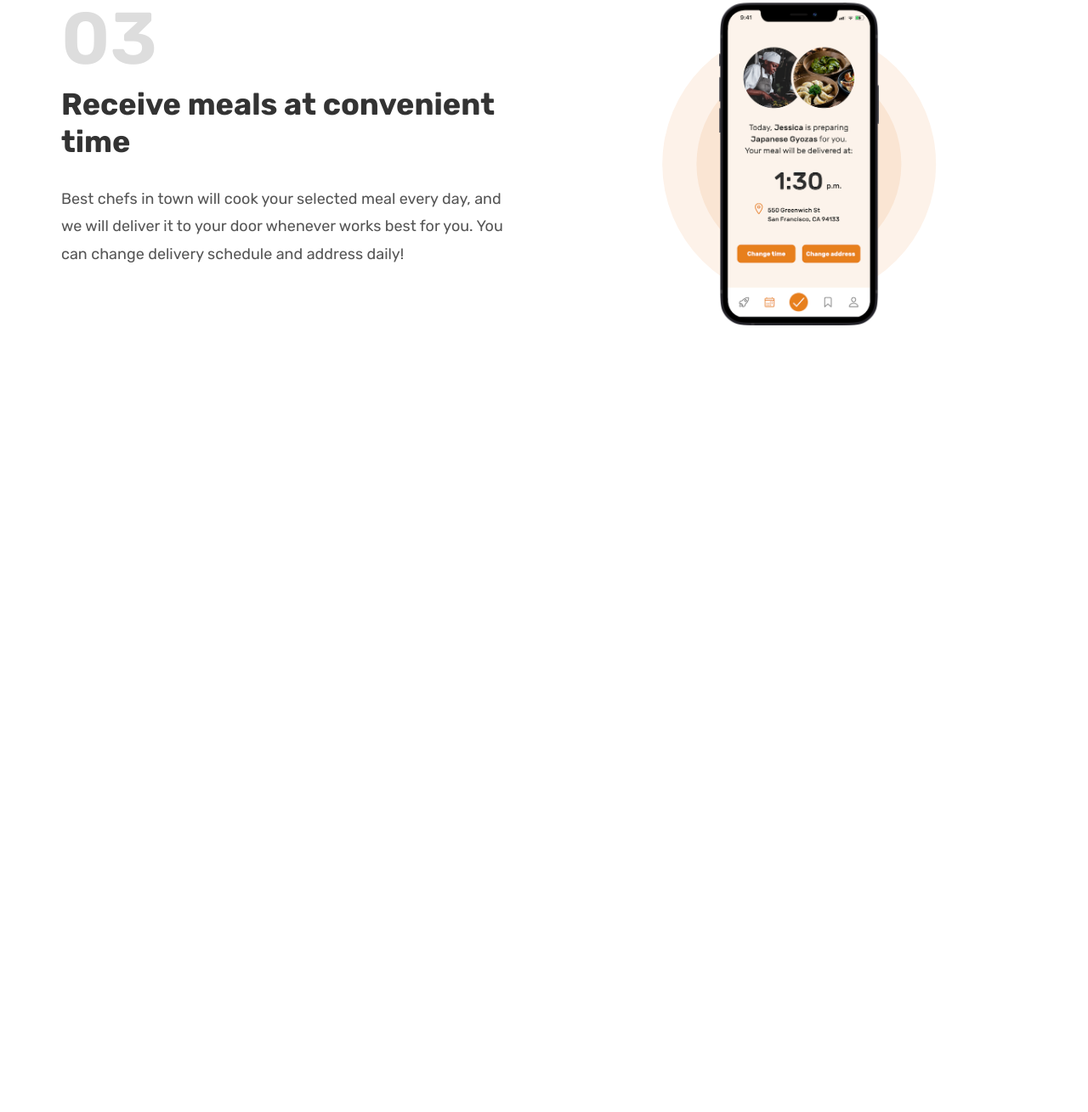
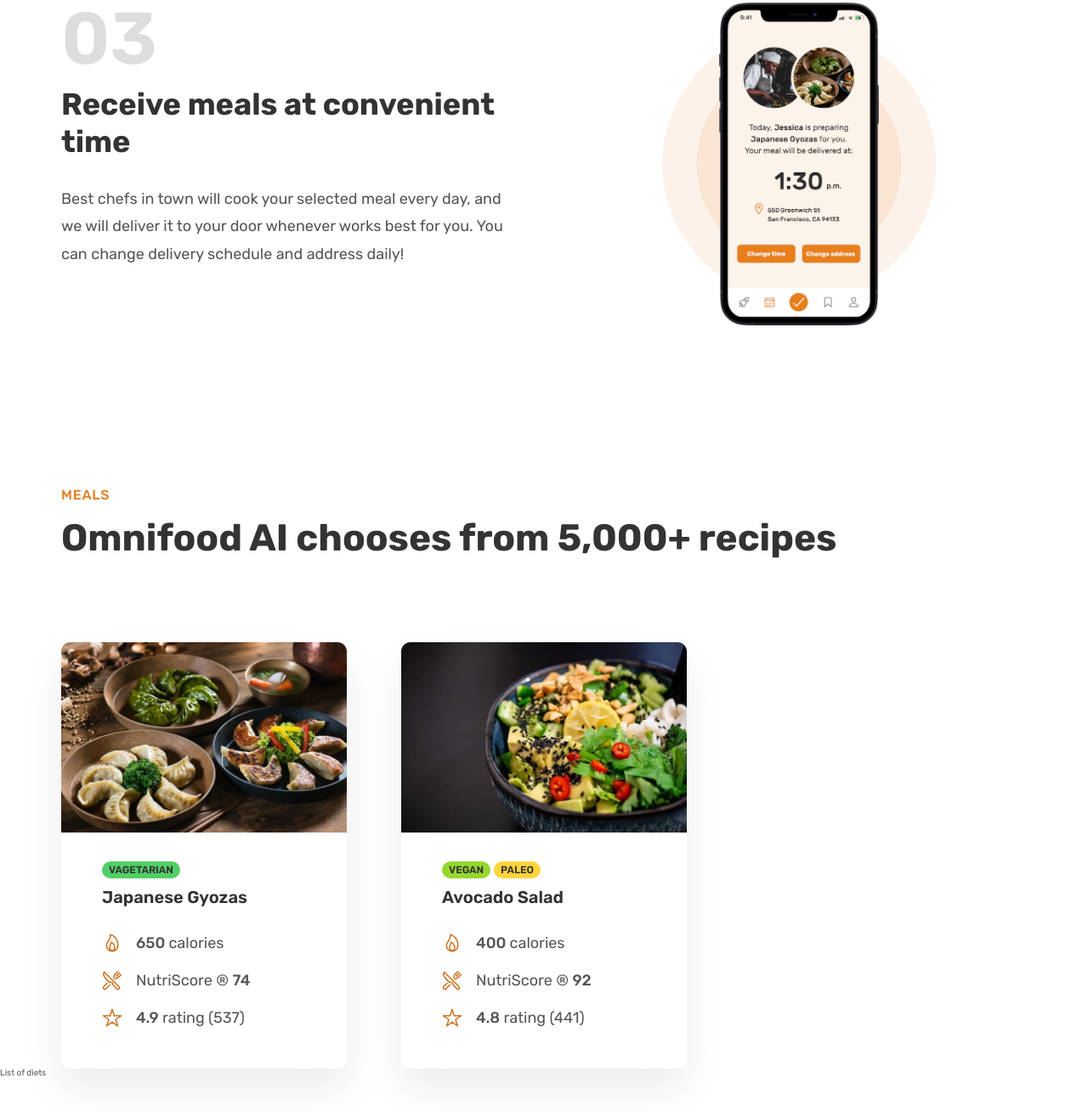
Before and after one commit to shsajib017/Omnifood-project, a plain HTML site: page index.html in a window 1280 px wide. Shown: the part 2118-3427 px from the top of the page at 85% size. Before the commit the page ends 2597 px from the top, so only its background shows below. Drawn offline with nearby package versions, Linux system fonts and the light colour scheme.

Commit message:
new commit

```diff
--- a/CSS/general.css
+++ b/CSS/general.css
@@ -39,6 +39,7 @@ Greys
 --- 05 SHADOWS
 
 --- 06 BORDER-RADIUS: 9px
+                      11px
 
 --- 07 WHITESPACE
 
@@ -170,3 +171,7 @@ body {
 .margin-right-sm {
   margin-right: 1.6rem !important;
 }
+
+strong {
+  font-weight: 500;
+}
--- a/CSS/style.css
+++ b/CSS/style.css
@@ -191,3 +191,76 @@
 .step-img {
   width: 35%;
 }
+
+/* ****************************** */
+/* MEALS SECTION*/
+/* ****************************** */
+.section-meals {
+  padding: 9.6rem 0;
+}
+
+.meal {
+  box-shadow: 0 2.4rem 4.8rem rgba(0, 0, 0, 0.075);
+  border-radius: 11px;
+  overflow: hidden;
+}
+
+.meal-tags {
+  margin-bottom: 1.2rem;
+  display: flex;
+  gap: 0.4rem;
+}
+
+.meal-content {
+  padding: 3.2rem 4.8rem 4.8rem 4.8rem;
+}
+.tag {
+  display: inline-block;
+  padding: 0.4rem 0.8rem;
+  font-size: 1.2rem;
+  text-transform: uppercase;
+  color: #333;
+  border-radius: 125px;
+  font-weight: 600;
+}
+
+.tag--vegetarian {
+  background-color: #51cf66;
+}
+.tag--vegan {
+  background-color: #94d82d;
+}
+.tag--paleo {
+  background-color: #ffd43b;
+}
+/* .tag:nth-child(2) {
+  background-color: #cf711f;
+} */
+.meal-title {
+  font-size: 2rem;
+  color: #333;
+  font-weight: 600;
+  margin-bottom: 3.2rem;
+}
+
+.meal-attributes {
+  list-style: none;
+  display: flex;
+  flex-direction: column;
+  gap: 2rem;
+}
+
+.meal-attribute {
+  font-size: 1.8rem;
+  display: flex;
+  align-items: center;
+  gap: 1.6rem;
+}
+.meals-icon {
+  height: 2.4rem;
+  width: 2.4rem;
+  color: #cf711f;
+}
+.meal-img {
+  width: 100%;
+}
--- a/index.html
+++ b/index.html
@@ -170,6 +170,89 @@
           </div>
         </div>
       </section>
+
+      <section class="section-meals">
+        <div class="container">
+          <span class="subheading">Meals</span>
+          <h2 class="heading-secondary">
+            Omnifood AI chooses from 5,000+ recipes
+          </h2>
+        </div>
+
+        <div class="container grid grid--3--cols">
+          <div class="meal">
+            <img
+              src="/img/meals/meal-1.jpg"
+              alt="Japanese Gyozas"
+              class="meal-img"
+            />
+            <div class="meal-content">
+              <div class="meal-tags">
+                <span class="tag tag--vegetarian">Vagetarian</span>
+              </div>
+              <p class="meal-title">Japanese Gyozas</p>
+              <ul class="meal-attributes">
+                <li class="meal-attribute">
+                  <ion-icon class="meals-icon" name="flame-outline"></ion-icon>
+                  <span><strong>650 </strong>calories</span>
+                </li>
+                <li class="meal-attribute">
+                  <ion-icon
+                    class="meals-icon"
+                    name="restaurant-outline"
+                  ></ion-icon>
+                  <span>NutriScore &reg; <strong>74</strong></span>
+                </li>
+                <li class="meal-attribute">
+                  <ion-icon class="meals-icon" name="star-outline"></ion-icon>
+                  <span><strong>4.9</strong> rating (537) </span>
+                </li>
+              </ul>
+            </div>
+          </div>
+          <div class="meal">
+            <img
+            src="/img/meals/meal-2.jpg"
+            alt="Avocado Salad"
+            class="meal-img"
+          />
+          <div class="meal-content">
+            <div class="meal-tags">
+              <span class="tag tag--vegan">Vegan</span>
+              <span class="tag tag--paleo">Paleo</span>
+            </div>
+            <p class="meal-title">Avocado Salad</p>
+            <ul class="meal-attributes">
+              <li class="meal-attribute">
+                <ion-icon class="meals-icon" name="flame-outline"></ion-icon>
+                <span><strong>400 </strong>calories</span>
+              </li>
+              <li class="meal-attribute">
+                <ion-icon
+                  class="meals-icon"
+                  name="restaurant-outline"
+                ></ion-icon>
+                <span>NutriScore &reg; <strong>92</strong></span>
+              </li>
+              <li class="meal-attribute">
+                <ion-icon class="meals-icon" name="star-outline"></ion-icon>
+                <span><strong>4.8</strong> rating (441) </span>
+              </li>
+            </ul>
+          </div>
+        </div>
+          </div>
+          <div class="list">List of diets</div>
+        </div>
+      </section>
     </main>
+    <script
+      type="module"
+      src="https://unpkg.com/ionicons@7.1.0/dist/ionicons/ionicons.esm.js"
+    ></script>
+    <script
+      nomodule
+      src="https://unpkg.com/ionicons@7.1.0/dist/ionicons/ionicons.js"
+    ></script>
   </body>
 </html>
```
